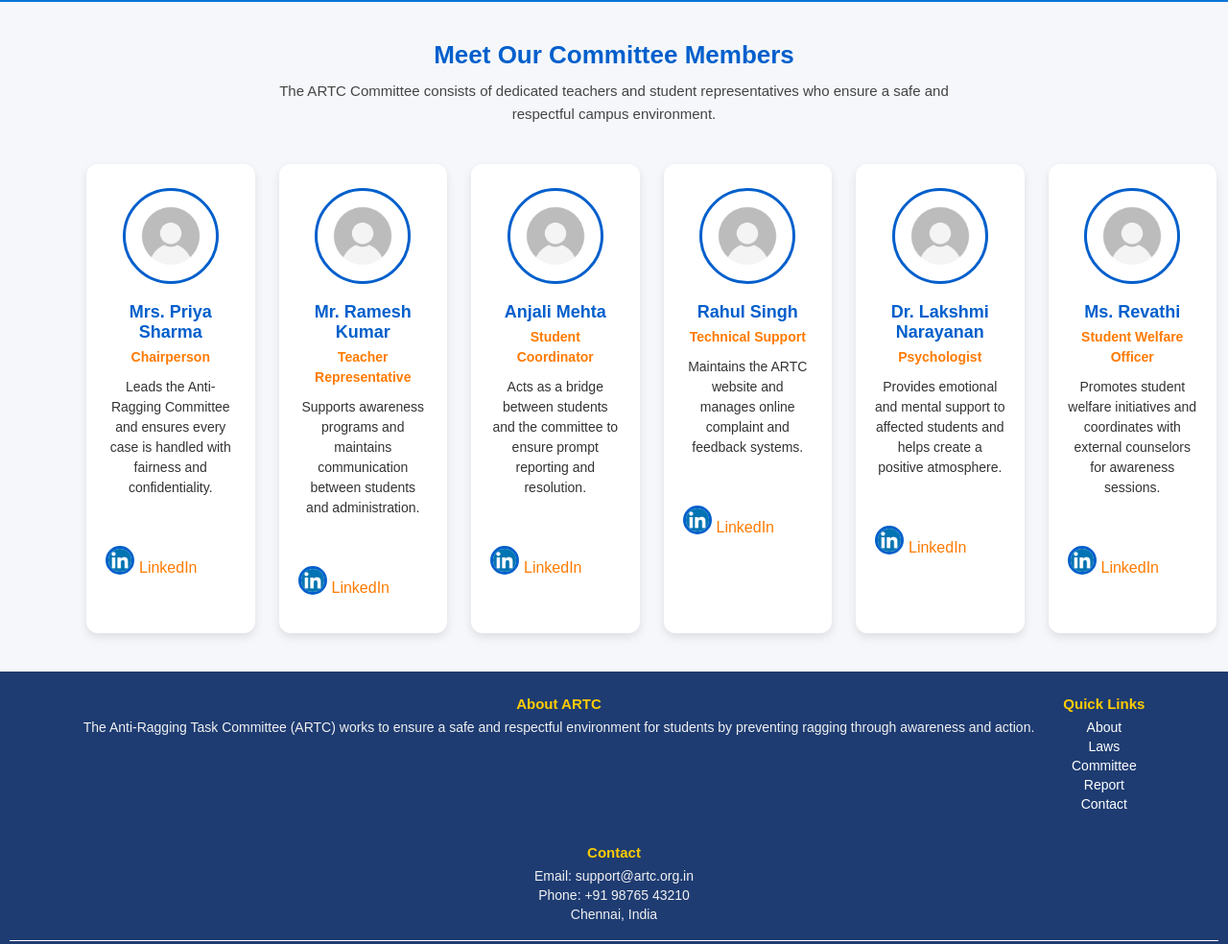
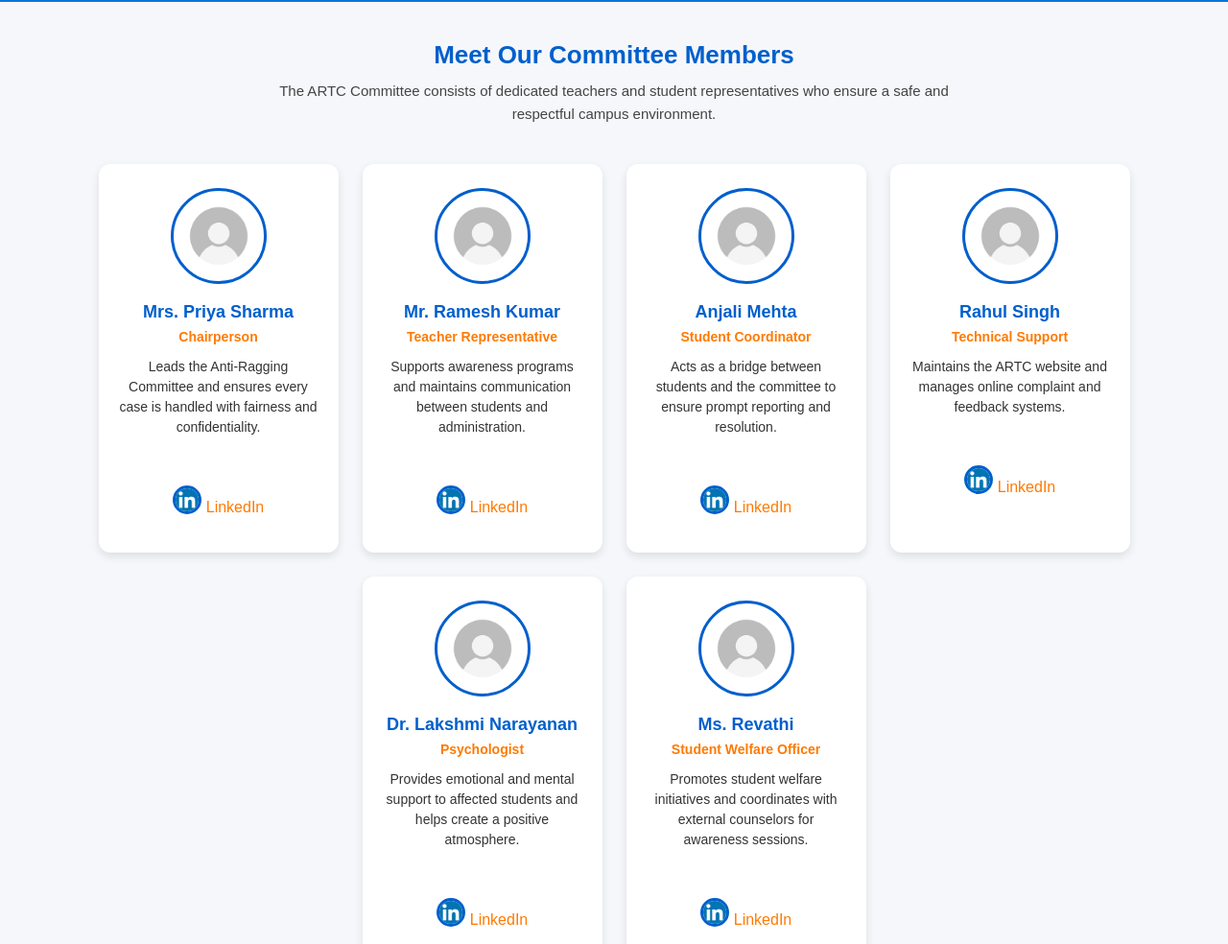
Before and after one commit to sriram290408-sr/ARTC, a plain HTML site: page html/committee.html in a window 1280 px wide. Shown: the part 256-1240 px from the top of the page at 96% size. Drawn offline with Linux system fonts and the light colour scheme.

Commit message:
fix in card

```diff
--- a/css/committee.css
+++ b/css/committee.css
@@ -31,6 +31,8 @@ h2 {
   gap: 25px;
   max-width: 1100px;
   margin: 0 auto;
+  flex-wrap: wrap;
+  justify-content: center;
 }
 
 .card {
@@ -39,6 +41,7 @@ h2 {
   padding: 25px 20px;
   box-shadow: 0 4px 10px rgba(0, 0, 0, 0.1);
   transition: transform 0.3s ease, box-shadow 0.3s ease;
+  width: 250px;
 }
 
 .card img {
@@ -69,13 +72,11 @@ h2 {
   line-height: 1.5;
 }
 
-
 .linkedin {
   display: flex;
   align-items: center;
   justify-content: center;
   margin-top: 50px;
-  margin-right: 40px;
   text-decoration: none;
   color: #ff7a00;
   font-weight: 400;
@@ -94,6 +95,7 @@ h2 {
 
   .card {
     padding: 15px;
+    width: 100%;
   }
 
   h2 {
```
